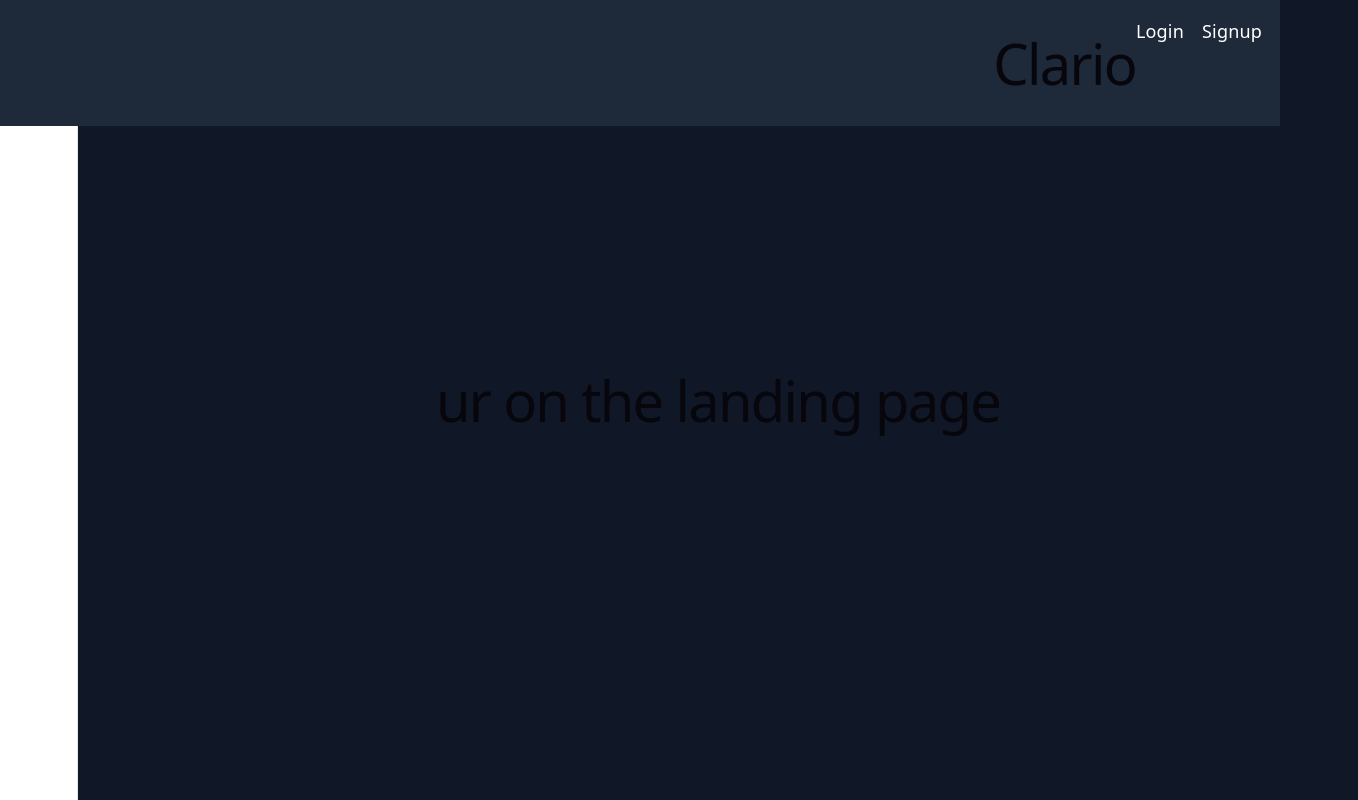
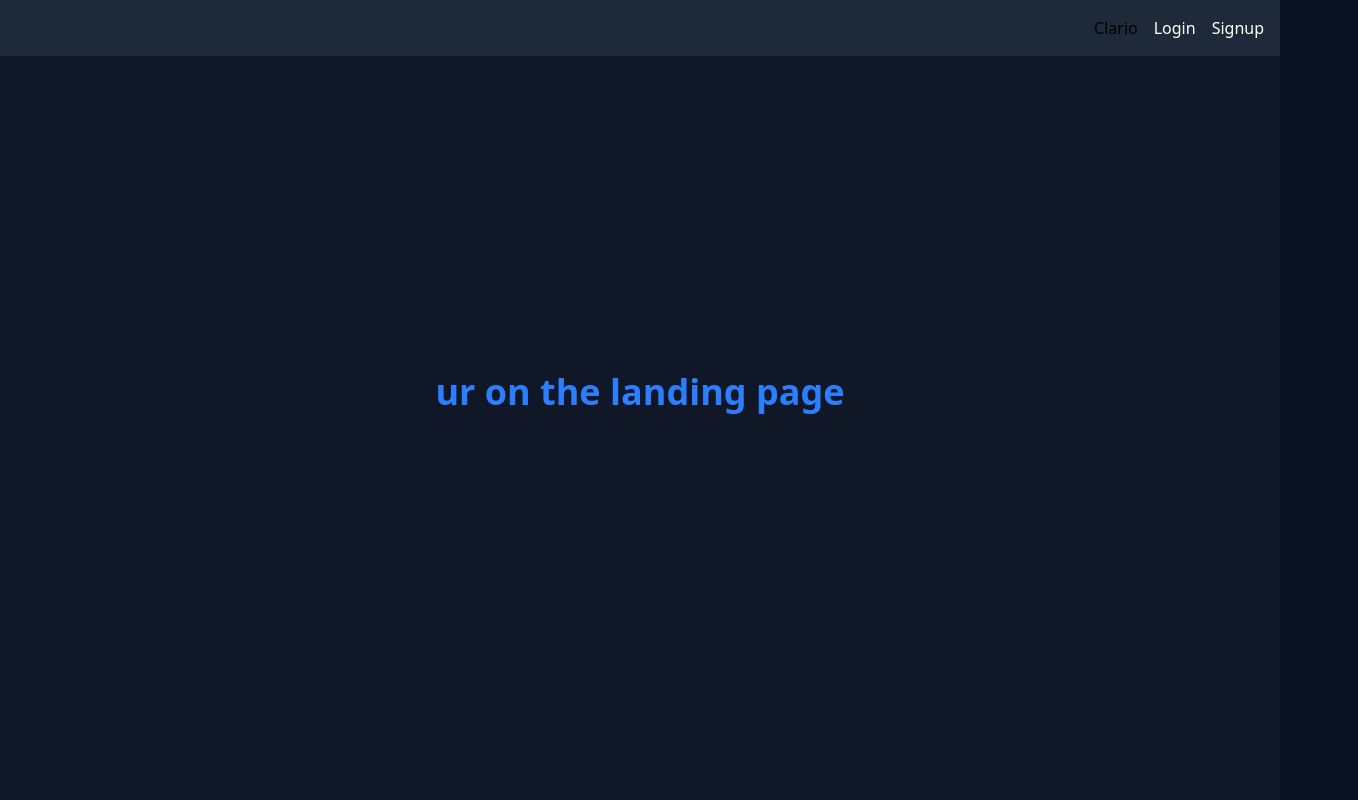
Before and after one commit to acm-projects/Clario, a React (Vite) app in the folder frontend/: page / in a window 1280 px wide. Shown: the whole page, 1358 px wide, since content can reach past the window. Built offline with nearby package versions, Linux system fonts and the light colour scheme.

Commit message:
Formatted the Mock Interview to reflect Figma page

```diff
--- a/frontend/src/App.tsx
+++ b/frontend/src/App.tsx
@@ -1,4 +1,4 @@
-import { BrowserRouter, Routes, Route } from "react-router-dom";
+import { Routes, Route } from "react-router-dom";
 
 import Landing from "./pages/Landing";
 import Login from "./pages/Login";
--- a/frontend/src/components/InterviewPage.tsx
+++ b/frontend/src/components/InterviewPage.tsx
@@ -1,8 +1,8 @@
-import { TopBar } from "../components/TopBar";
-import { ProblemPanel } from "../components/ProblemPanel";
-import { TestResultPanel } from "../components/TestResultPanel";
-import { CodePanel } from "../components/CodePanel";
-import { VideoCallPanel } from "../components/VideoCallPanel";
+import { TopBar } from "./TopBar";
+import { ProblemPanel } from "./ProblemPanel";
+import { TestResultPanel } from "./TestResultPanel";
+import { CodePanel } from "./CodePanel";
+import { VideoCallPanel } from "./VideoCallPanel";
 import { problem, session } from "./data";
 
 function Wave() {
@@ -24,8 +24,8 @@ export default function InterviewPage() {
     <div className="relative flex h-screen flex-col overflow-hidden bg-[#0a1120] text-[#e6ebf5]">
       <TopBar timer={session.timer} onRun={() => {}} onSubmit={() => {}} />
 
-      <main className="grid min-h-0 flex-1 grid-cols-[363px_minmax(0,1fr)_390px] gap-3.5 px-3.5 pb-12 pt-3.5">
-        <div className="grid min-h-0 grid-rows-[minmax(0,1fr)_165px] gap-3.5">
+      <main className="grid min-h-0 flex-1 grid-cols-[360px_minmax(0,1fr)_300px] gap-3 pb-12 pt-3">
+        <div className="grid min-h-0 grid-rows-[minmax(0,1fr)_165px] gap-3">
           <ProblemPanel problem={problem} solved={session.solved} />
           <TestResultPanel testcases={problem.example_testcases} />
         </div>
--- a/frontend/src/components/ProblemPanel.tsx
+++ b/frontend/src/components/ProblemPanel.tsx
@@ -37,7 +37,7 @@ export function ProblemPanel({ problem, solved }: { problem: Problem; solved: bo
 
       <div className="min-h-0 flex-1 overflow-y-auto px-5 py-5">
         <div className="flex items-center justify-between">
-          <h1 className="text-2xl font-bold text-white">
+          <h1 className="text-[2rem] font-extrabold leading-tight text-white">
             {problem.leetcode_id}. {problem.title}
           </h1>
           {solved && <span className="text-xs font-medium text-[#5fd39a]">Solved</span>}
--- a/frontend/src/components/VideoCallPanel.tsx
+++ b/frontend/src/components/VideoCallPanel.tsx
@@ -54,24 +54,23 @@ export function VideoCallPanel({ round, interviewer, speaking = true }: VideoCal
         <Pill className="bg-[#16264a] text-[#a9c4f0]">{round}</Pill>
       </div>
 
-      <div className="flex min-h-0 flex-1 flex-col gap-3 px-3 pb-3">
-        <div className="relative flex h-[215px] shrink-0 flex-col items-center justify-center rounded-xl border border-[#17243b] bg-[#0c1626]">
+      <div className="flex min-h-0 flex-1 flex-col gap-2 px-2 pb-2">
+        <div className="relative flex h-[170px] shrink-0 flex-col items-center justify-center rounded-xl border border-[#17243b] bg-[#0c1626]">
           <NameTag>You</NameTag>
-          <svg width="76" height="76" viewBox="0 0 24 24" fill="none" stroke="#5b6b87" strokeWidth="1.2">
+          <svg width="64" height="64" viewBox="0 0 24 24" fill="none" stroke="#5b6b87" strokeWidth="1.2">
             <circle cx="12" cy="7.5" r="4.5" />
             <path d="M3 22c0-5 4-8 9-8s9 3 9 8" />
           </svg>
-          <span className="absolute bottom-3 text-[11px] text-[#7d8aa3]">[Your camera feed]</span>
+          <span className="absolute bottom-3 text-[10px] text-[#7d8aa3]">[Your camera feed]</span>
         </div>
 
-        <div className="relative flex min-h-0 flex-1 flex-col items-center justify-center rounded-xl border border-[#2f6fd0] bg-[#12233f]">
+        <div className="relative flex min-h-0 flex-1 flex-col items-center justify-center rounded-xl border border-[#2f6fd0] bg-[#12233f] p-3">
           <NameTag>{interviewer}</NameTag>
-          {/* Replace the emoji with your avatar asset */}
-          <div className="flex h-[134px] w-[134px] items-center justify-center rounded-full bg-[#e8f1fb] text-6xl ring-[7px] ring-[#0c1a30]">
+          <div className="flex h-[112px] w-[112px] items-center justify-center rounded-full bg-[#e8f1fb] text-5xl ring-[7px] ring-[#0c1a30]">
             🦆
           </div>
           {speaking && (
-            <div className="mt-3 flex items-center gap-2 text-xs font-medium text-[#6fa4ee]">
+            <div className="mt-2 flex items-center gap-2 text-[11px] font-medium text-[#6fa4ee]">
               <span className="flex items-center gap-[3px]" aria-hidden>
                 {[10, 16, 10, 14, 8].map((h, i) => (
                   <span
@@ -87,7 +86,7 @@ export function VideoCallPanel({ round, interviewer, speaking = true }: VideoCal
         </div>
       </div>
 
-      <div className="flex shrink-0 items-center justify-center gap-3 border-t border-[#17243b] py-3.5">
+      <div className="flex shrink-0 items-center justify-center gap-2.5 border-t border-[#17243b] py-2.5">
         {controls.map((c, i) => (
           <button
             key={i}
--- a/frontend/src/index.css
+++ b/frontend/src/index.css
@@ -1,113 +1,32 @@
+
 @import "tailwindcss";
 
-:root {
-  --text: #6b6375;
-  --text-h: #08060d;
-  --bg: #fff;
-  --border: #e5e4e7;
-  --code-bg: #f4f3ec;
-  --accent: #aa3bff;
-  --accent-bg: rgba(170, 59, 255, 0.1);
-  --accent-border: rgba(170, 59, 255, 0.5);
-  --social-bg: rgba(244, 243, 236, 0.5);
-  --shadow:
-    rgba(0, 0, 0, 0.1) 0 10px 15px -3px, rgba(0, 0, 0, 0.05) 0 4px 6px -2px;
-
-  --sans: system-ui, 'Segoe UI', Roboto, sans-serif;
-  --heading: system-ui, 'Segoe UI', Roboto, sans-serif;
-  --mono: ui-monospace, Consolas, monospace;
-
-  font: 18px/145% var(--sans);
-  letter-spacing: 0.18px;
-  color-scheme: light dark;
-  color: var(--text);
-  background: var(--bg);
-  font-synthesis: none;
-  text-rendering: optimizeLegibility;
-  -webkit-font-smoothing: antialiased;
-  -moz-osx-font-smoothing: grayscale;
-
-  @media (max-width: 1024px) {
-    font-size: 16px;
-  }
+* {
+  box-sizing: border-box;
 }
 
-@media (prefers-color-scheme: dark) {
-  :root {
-    --text: #9ca3af;
-    --text-h: #f3f4f6;
-    --bg: #16171d;
-    --border: #2e303a;
-    --code-bg: #1f2028;
-    --accent: #c084fc;
-    --accent-bg: rgba(192, 132, 252, 0.15);
-    --accent-border: rgba(192, 132, 252, 0.5);
-    --social-bg: rgba(47, 48, 58, 0.5);
-    --shadow:
-      rgba(0, 0, 0, 0.4) 0 10px 15px -3px, rgba(0, 0, 0, 0.25) 0 4px 6px -2px;
-  }
+html,
+body,
+#root {
+  width: 100%;
+  min-height: 100%;
+  margin: 0;
+  padding: 0;
+}
 
-  #social .button-icon {
-    filter: invert(1) brightness(2);
-  }
+html,
+body {
+  overflow-x: hidden;
+}
+
+body {
+  min-height: 100vh;
+  background: #0a1120;
+  font-family: system-ui, sans-serif;
 }
 
 #root {
-  width: 1126px;
-  max-width: 100%;
-  margin: 0 auto;
-  text-align: center;
-  border-inline: 1px solid var(--border);
-  min-height: 100svh;
-  display: flex;
-  flex-direction: column;
-  box-sizing: border-box;
+  min-height: 100vh;
+  width: 100%;
+  max-width: none;
 }
-
-body {
-  margin: 0;
-}
-
-h1,
-h2 {
-  font-family: var(--heading);
-  font-weight: 500;
-  color: var(--text-h);
-}
-
-h1 {
-  font-size: 56px;
-  letter-spacing: -1.68px;
-  margin: 32px 0;
-  @media (max-width: 1024px) {
-    font-size: 36px;
-    margin: 20px 0;
-  }
-}
-h2 {
-  font-size: 24px;
-  line-height: 118%;
-  letter-spacing: -0.24px;
-  margin: 0 0 8px;
-  @media (max-width: 1024px) {
-    font-size: 20px;
-  }
-}
-p {
-  margin: 0;
-}
-
-code,
-.counter {
-  font-family: var(--mono);
-  display: inline-flex;
-  border-radius: 4px;
-  color: var(--text-h);
-}
-
-code {
-  font-size: 15px;
-  line-height: 135%;
-  padding: 4px 8px;
-  background: var(--code-bg);
-}
--- a/frontend/src/pages/Assessment.tsx
+++ b/frontend/src/pages/Assessment.tsx
@@ -1,11 +1,9 @@
-import { Link } from "react-router-dom";
-
 function Assessment() {
   return (
     <div className="flex items-center justify-center h-screen bg-orange-100">
       <h1 className="text-4xl font-bold text-blue-500">ur on assessment page</h1>
     </div>
-
   );
 }
+
 export default Assessment;
--- a/frontend/src/pages/InterviewRoom.tsx
+++ b/frontend/src/pages/InterviewRoom.tsx
@@ -1,15 +1,5 @@
-import Editor from "@monaco-editor/react";
+import InterviewPage from "../components/InterviewPage";
 
 export default function InterviewRoom() {
-  return (
-    <div className="p-6">
-      <h1 className="text-2xl font-bold mb-4">Interview Room</h1>
-      <Editor
-        height="500px"
-        defaultLanguage="python"
-        defaultValue={"# Write your solution here\n"}
-        theme="vs-dark"
-      />
-    </div>
-  );
+  return <InterviewPage />;
 }
```
Also changed, not shown: frontend/src/pages/Landing.tsx (+0 -10 lines).
